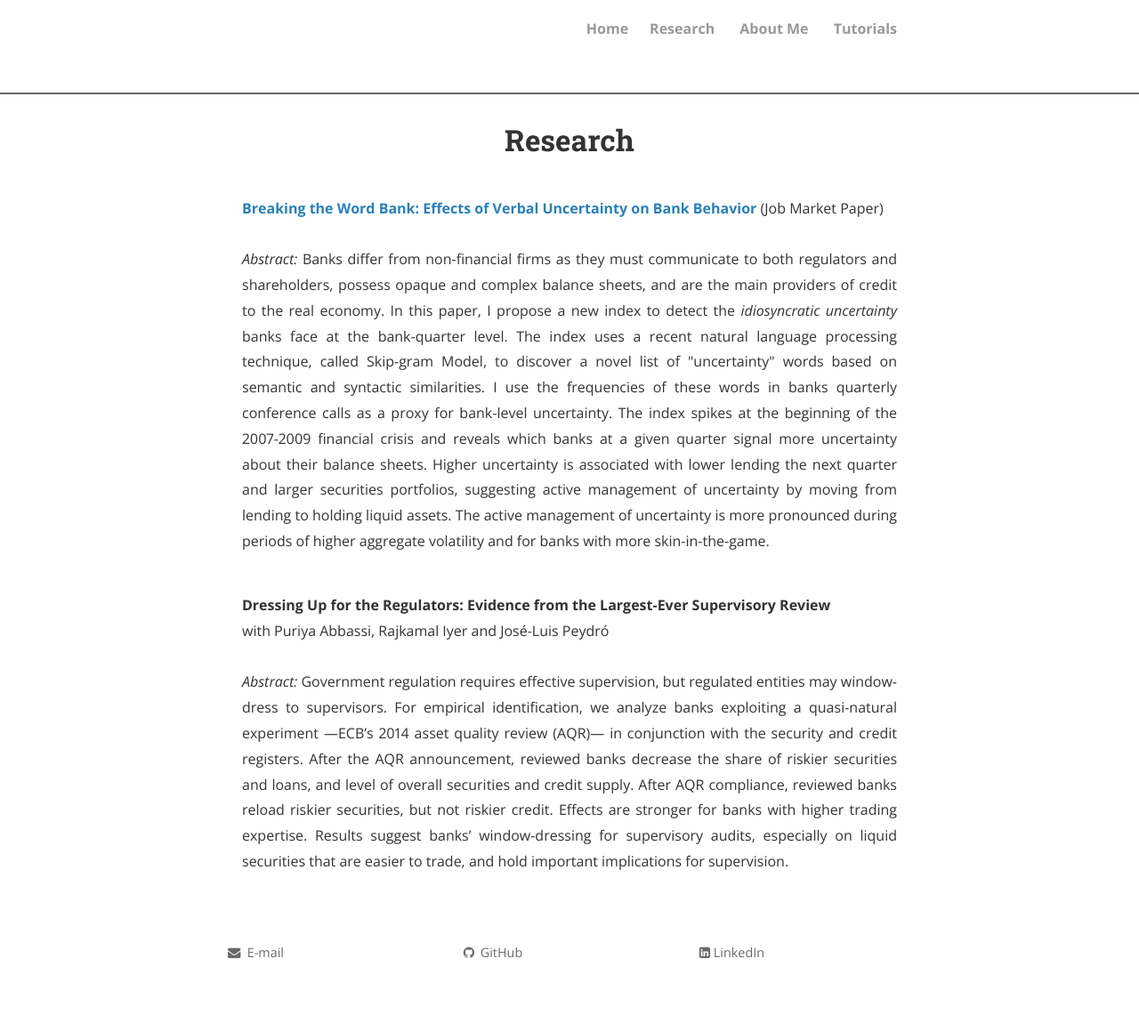
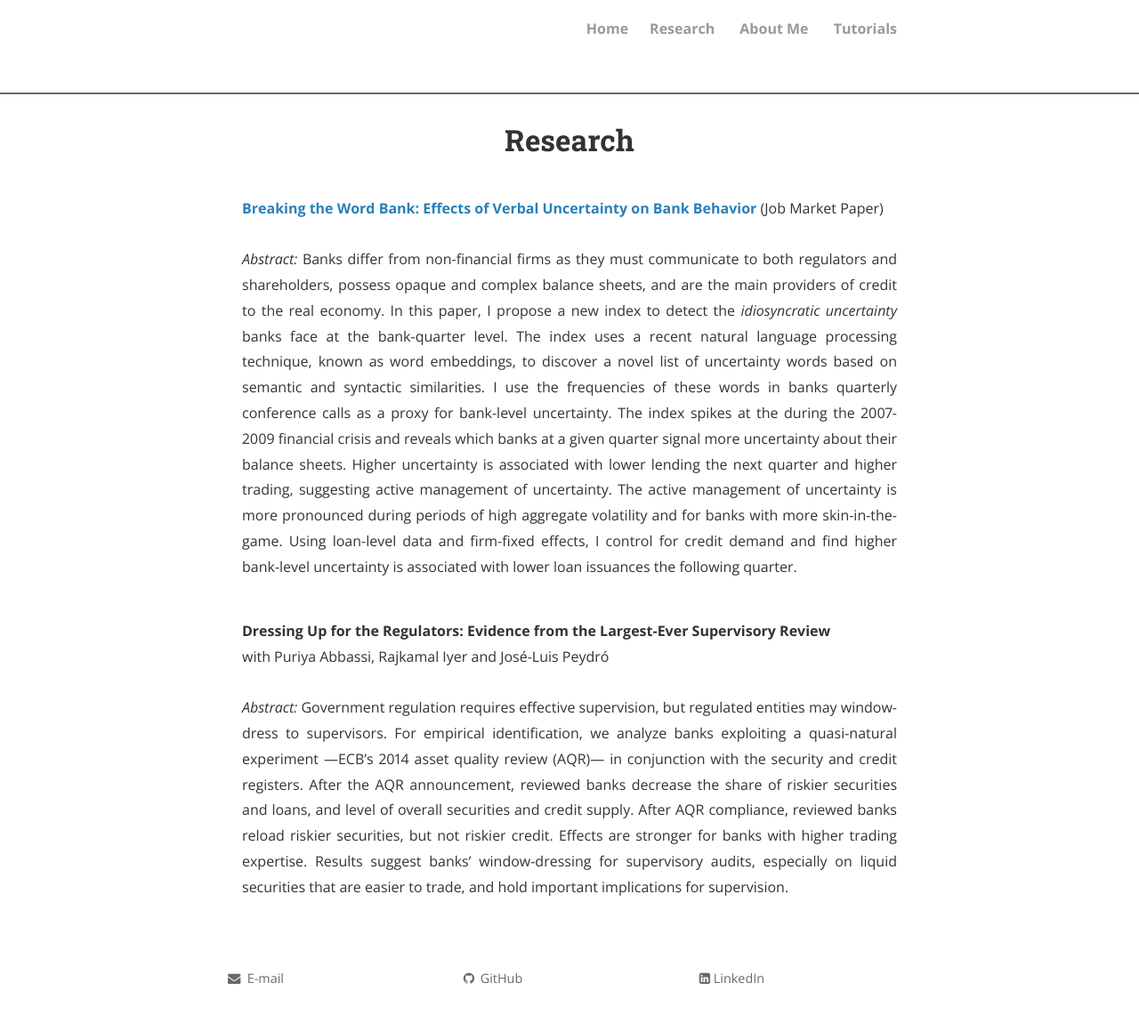
Before and after one commit to zsivine/zsivine.github.io, a Jekyll site: the page built from research.html, in a window 1280 px wide. Shown: the whole page at 89% size. Built offline with Jekyll 4.4.1, drawn with Linux system fonts in a browser that asks for light colours; nearby versions of some CDN libraries; comment, search, counter and statistics services are not loaded; a style sheet for code colours, icons or effects is not loaded; before the commit the page ends 1130 px from its top, so only the background shows below that.

Commit message:
Update research.html

```diff
--- a/research.html
+++ b/research.html
@@ -4,7 +4,7 @@ title: Research
 permalink: /research/
 ---
 <strong><a href="https://www.dropbox.com/s/rfdlpyzo12grhho/Breaking_the_Word_Bank_2019.pdf?dl=0">Breaking the Word Bank: Effects of Verbal Uncertainty on Bank Behavior</a></strong> (Job Market Paper)<br><br>
-<p style="text-align:justify"><i>Abstract: </i>Banks differ from non-financial firms as they must communicate to both regulators and shareholders, possess opaque and complex balance sheets, and are the main providers of credit to the real economy. In this paper, I propose a new index to detect the <i>idiosyncratic uncertainty</i> banks face at the bank-quarter level. The index uses a recent natural language processing technique, called Skip-gram Model, to discover a novel list of "uncertainty" words based on semantic and syntactic similarities. I use the frequencies of these words in banks quarterly conference calls as a proxy for bank-level uncertainty. The index spikes at the beginning of the 2007-2009 financial crisis and reveals which banks at a given quarter signal more uncertainty about their balance sheets. Higher uncertainty is associated with lower lending the next quarter and larger securities portfolios, suggesting active management of uncertainty by moving from lending to holding liquid assets. The active management of uncertainty is more pronounced during periods of higher aggregate volatility and for banks with more skin-in-the-game.</p>
+<p style="text-align:justify"><i>Abstract: </i>Banks differ from non-financial firms as they must communicate to both regulators and shareholders, possess opaque and complex balance sheets, and are the main providers of credit to the real economy. In this paper, I propose a new index to detect the <i>idiosyncratic uncertainty</i> banks face at the bank-quarter level. The index uses a recent natural language processing technique, known as word embeddings, to discover a novel list of uncertainty words based on semantic and syntactic similarities. I use the frequencies of these words in banks quarterly conference calls as a proxy for bank-level uncertainty. The index spikes at the during the 2007-2009 financial crisis and reveals which banks at a given quarter signal more uncertainty about their balance sheets. Higher uncertainty is associated with lower lending the next quarter and higher trading, suggesting active management of uncertainty. The active management of uncertainty is more pronounced during periods of high aggregate volatility and for banks with more skin-in-the-game. Using loan-level data and firm-fixed effects, I control for credit demand and find higher bank-level uncertainty is associated with lower loan issuances the following quarter.</p>
 <br>
 <strong>Dressing Up for the Regulators: Evidence from the Largest-Ever Supervisory Review</strong><br>with Puriya Abbassi, Rajkamal Iyer and Jos&eacute;-Luis Peydr&oacute;<br><br>
 <p style="text-align:justify"><i>Abstract: </i>Government regulation requires effective supervision, but regulated entities may window-dress to supervisors.  For empirical identification, we analyze banks exploiting a quasi-natural experiment —ECB’s 2014 asset quality review (AQR)— in conjunction with the security and credit registers.  After the AQR announcement, reviewed banks decrease the share of riskier securities and loans, and level of overall securities and credit supply. After AQR compliance, reviewed banks reload riskier securities, but not riskier credit.  Effects are stronger for banks with higher trading expertise.  Results suggest banks’ window-dressing for supervisory audits, especially on liquid securities that are easier to trade, and hold important implications for supervision.</p><br>
```
